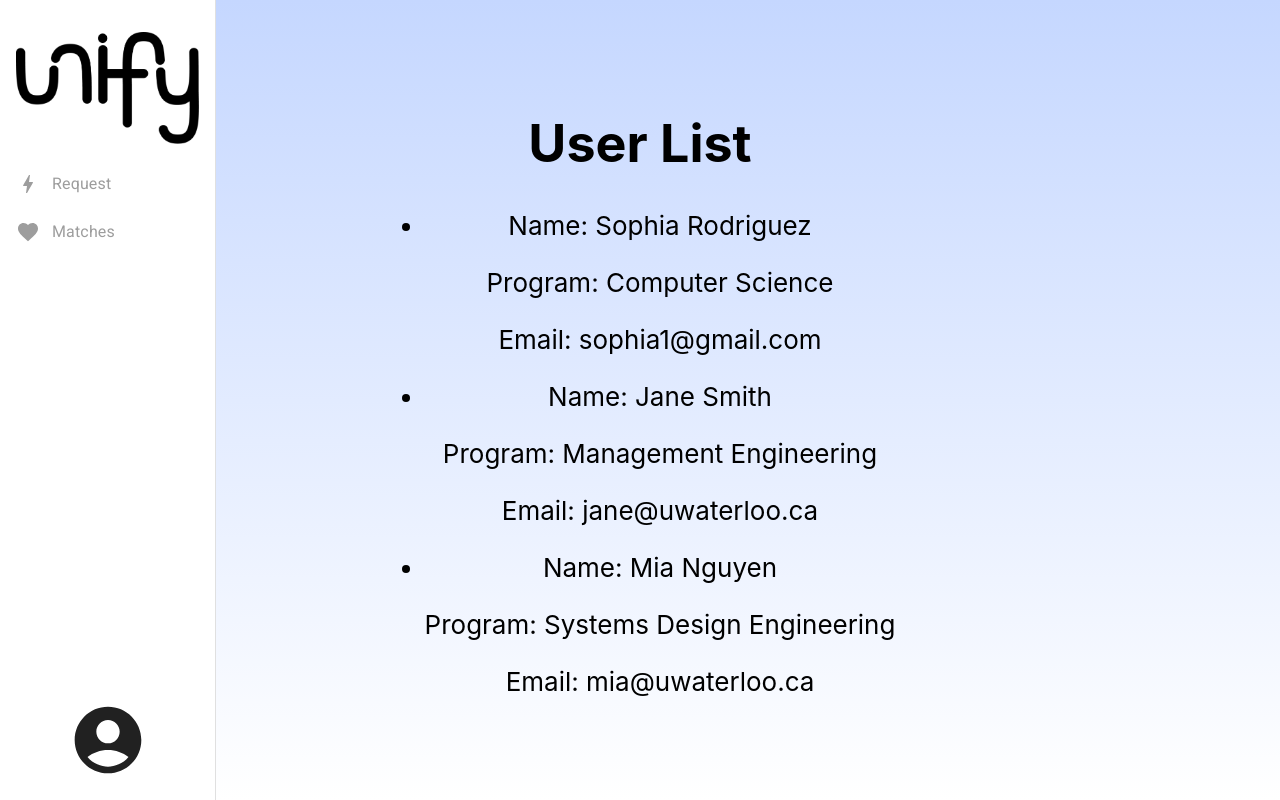
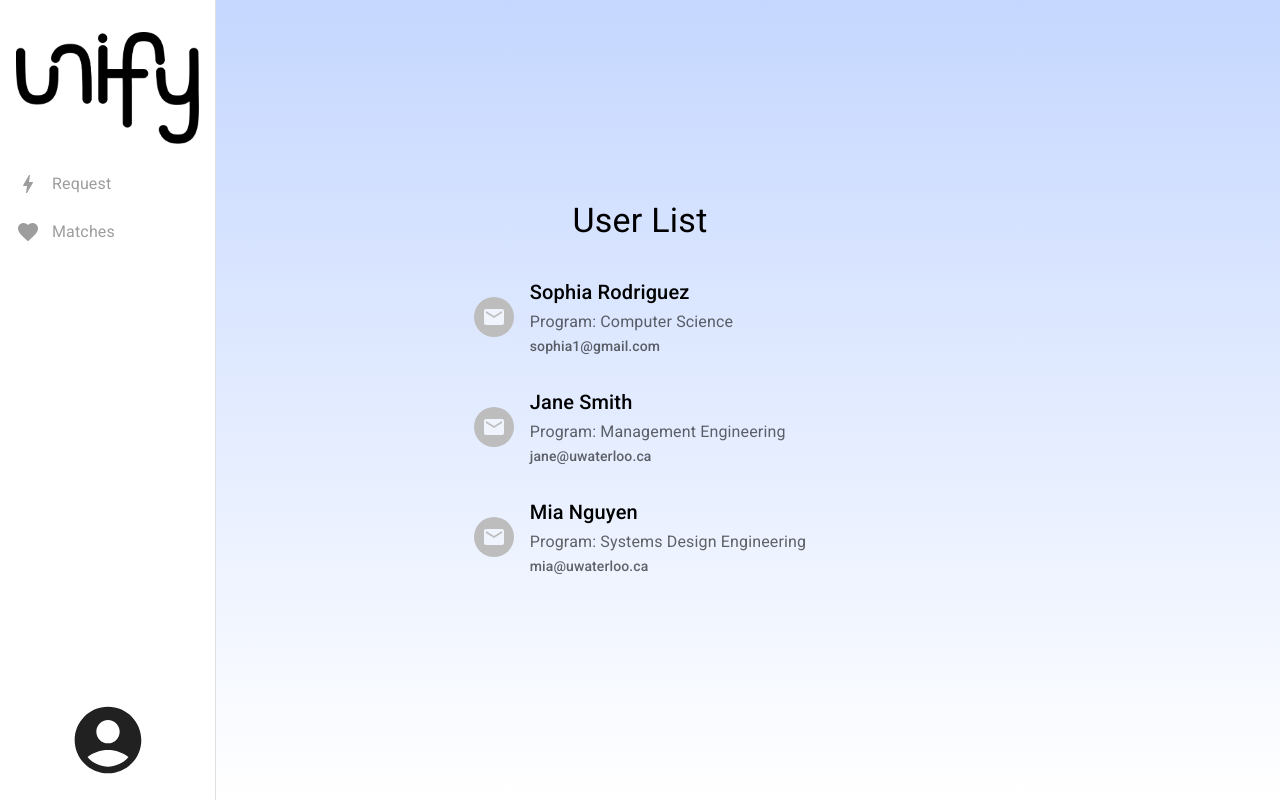
Before and after one commit to achchala/unify, a React (Create React App) app in the folder frontend/: page /ViewMatches in a window 1280 px wide. Built offline with nearby package versions, Linux system fonts and the light colour scheme.

Commit message:
hardcoded inpute for demo purposes

```diff
--- a/frontend/src/components/Home.js
+++ b/frontend/src/components/Home.js
@@ -1,13 +1,12 @@
 import React, { Component } from 'react';
+import Typography from '@mui/material/Typography'; // Import Typography from Material-UI
 
 class Home extends Component {
   render() {
     return (
       <div>
-        <h1>Welcome to Home Screen</h1>
-        {/* Add any other components or elements you need for the home screen */}
-        <p1> Hiiiii </p1>
-      </div>
+        <Typography variant="h1" style={{ color: 'black', fontWeight: 'bold' }}>Welcome to unify, Ella!</Typography>
+     </div>
     );
   }
 }
--- a/frontend/src/components/RequestBuddyPage.js
+++ b/frontend/src/components/RequestBuddyPage.js
@@ -1,14 +1,19 @@
 import React, { useState } from 'react';
+import { Button, Checkbox, FormControlLabel, Select, MenuItem, Typography } from '@mui/material';
 
 const RequestBuddyPage = () => {
   // State variables
   const [programMatch, setProgramMatch] = useState(false);
   const [selectedCourses, setSelectedCourses] = useState([]);
+  const [requestMade, setRequestMade] = useState(false);
 
   // Handle form submission (dummy function)
   const handleSubmit = (event) => {
     event.preventDefault();
-    console.log('Form submitted');
+    setRequestMade(true);
+    setTimeout(() => {
+      setRequestMade(false);
+    }, 2000);
   };
 
   // Handle change in programMatch checkbox
@@ -18,35 +23,43 @@ const RequestBuddyPage = () => {
 
   // Handle change in selected courses
   const handleCoursesChange = (event) => {
-    setSelectedCourses(Array.from(event.target.selectedOptions, option => option.value));
+    setSelectedCourses(event.target.value);
   };
 
   return (
     <div className="request-buddy-page">
-      <h1>Find a Study Buddy</h1>
+      <Typography variant="h4" gutterBottom>
+        Find a Study Buddy
+      </Typography>
       <form onSubmit={handleSubmit}>
-        <div>
-          <label>
-            Also in Management Engineering?{' '}
-            <input
-              type="checkbox"
-              checked={programMatch}
-              onChange={handleProgramMatchChange}
-            />
-          </label>
+        <FormControlLabel
+          control={<Checkbox checked={programMatch} onChange={handleProgramMatchChange} />}
+          label="Also in Management Engineering?"
+        />
+        <div style={{ marginTop: '20px' }}>
+          <Typography>Select Courses:</Typography>
+          <Select
+            multiple
+            value={selectedCourses}
+            onChange={handleCoursesChange}
+            style={{ width: '100%' }}
+          >
+            <MenuItem value="MSCI 211">MSCI 211</MenuItem>
+            <MenuItem value="MSCI 342">MSCI 342</MenuItem>
+            <MenuItem value="MSCI 446">MSCI 446</MenuItem>
+            <MenuItem value="MSCI 334">MSCI 334</MenuItem>
+            <MenuItem value="MSCI 431">MSCI 431</MenuItem>
+          </Select>
         </div>
-        <div>
-          <label>Select Courses:</label>
-          <select multiple value={selectedCourses} onChange={handleCoursesChange}>
-            <option value="MSCI 211">MSCI 211</option>
-            <option value="MSCI 342">MSCI 342</option>
-            <option value="MSCI 446">MSCI 446</option>
-            <option value="MSCI 334">MSCI 334</option>
-            <option value="MSCI 431">MSCI 431</option>
-          </select>
-        </div>
-        <button type="submit">Request Match</button>
+        <Button type="submit" variant="contained" color="primary" style={{ marginTop: '20px' }}>
+          Request Match
+        </Button>
       </form>
+      {requestMade && (
+        <Typography variant="body1" style={{ marginTop: '20px', color: 'green' }}>
+          Request Made!
+        </Typography>
+      )}
     </div>
   );
 };
--- a/frontend/src/components/ViewMatches.js
+++ b/frontend/src/components/ViewMatches.js
@@ -1,26 +1,91 @@
-import React, { useState } from 'react';
+import React from 'react';
+import { List, ListItem, ListItemText, Typography, ListItemAvatar, Avatar } from '@mui/material';
+import EmailIcon from '@mui/icons-material/Email';
+
 function ViewMatches() {
+  const handleEmailClick = (email) => {
+    window.location.href = `mailto:${email}?subject=Let's be study buddies!`;
+  };
 
   return (
     <div>
-      <h1>User List</h1>
-      <ul>
-          <li>
-            <p>Name: Sophia Rodriguez</p>
-            <p>Program: Computer Science</p>
-            <p>Email: sophia1@gmail.com</p>
-          </li>
-          <li>
-            <p>Name: Jane Smith</p>
-            <p>Program: Management Engineering</p>
-            <p>Email: jane@uwaterloo.ca</p>
-          </li>
-          <li>
-            <p>Name: Mia Nguyen</p>
-            <p>Program: Systems Design Engineering</p>
-            <p>Email: mia@uwaterloo.ca</p>
-          </li>
-      </ul>
+      <Typography variant="h4" gutterBottom>
+        User List
+      </Typography>
+      <List>
+        <ListItem button onClick={() => handleEmailClick('sophia1@gmail.com')}>
+          <ListItemAvatar>
+            <Avatar>
+              <EmailIcon />
+            </Avatar>
+          </ListItemAvatar>
+          <ListItemText
+            primary={
+              <Typography variant="h6">
+                Sophia Rodriguez
+              </Typography>
+            }
+            secondary={
+              <>
+                <Typography variant="subtitle1">
+                  Program: Computer Science
+                </Typography>
+                <Typography variant="subtitle2">
+                  sophia1@gmail.com
+                </Typography>
+              </>
+            }
+          />
+        </ListItem>
+        <ListItem button onClick={() => handleEmailClick('jane@uwaterloo.ca')}>
+          <ListItemAvatar>
+            <Avatar>
+              <EmailIcon />
+            </Avatar>
+          </ListItemAvatar>
+          <ListItemText
+            primary={
+              <Typography variant="h6">
+                Jane Smith
+              </Typography>
+            }
+            secondary={
+              <>
+                <Typography variant="subtitle1">
+                  Program: Management Engineering
+                </Typography>
+                <Typography variant="subtitle2">
+                  jane@uwaterloo.ca
+                </Typography>
+              </>
+            }
+          />
+        </ListItem>
+        <ListItem button onClick={() => handleEmailClick('mia@uwaterloo.ca')}>
+          <ListItemAvatar>
+            <Avatar>
+              <EmailIcon />
+            </Avatar>
+          </ListItemAvatar>
+          <ListItemText
+            primary={
+              <Typography variant="h6">
+                Mia Nguyen
+              </Typography>
+            }
+            secondary={
+              <>
+                <Typography variant="subtitle1">
+                  Program: Systems Design Engineering
+                </Typography>
+                <Typography variant="subtitle2">
+                  mia@uwaterloo.ca
+                </Typography>
+              </>
+            }
+          />
+        </ListItem>
+      </List>
     </div>
   );
 }
```
Also changed, not shown: 1 other file (tests, documents, lock files or other folders).
